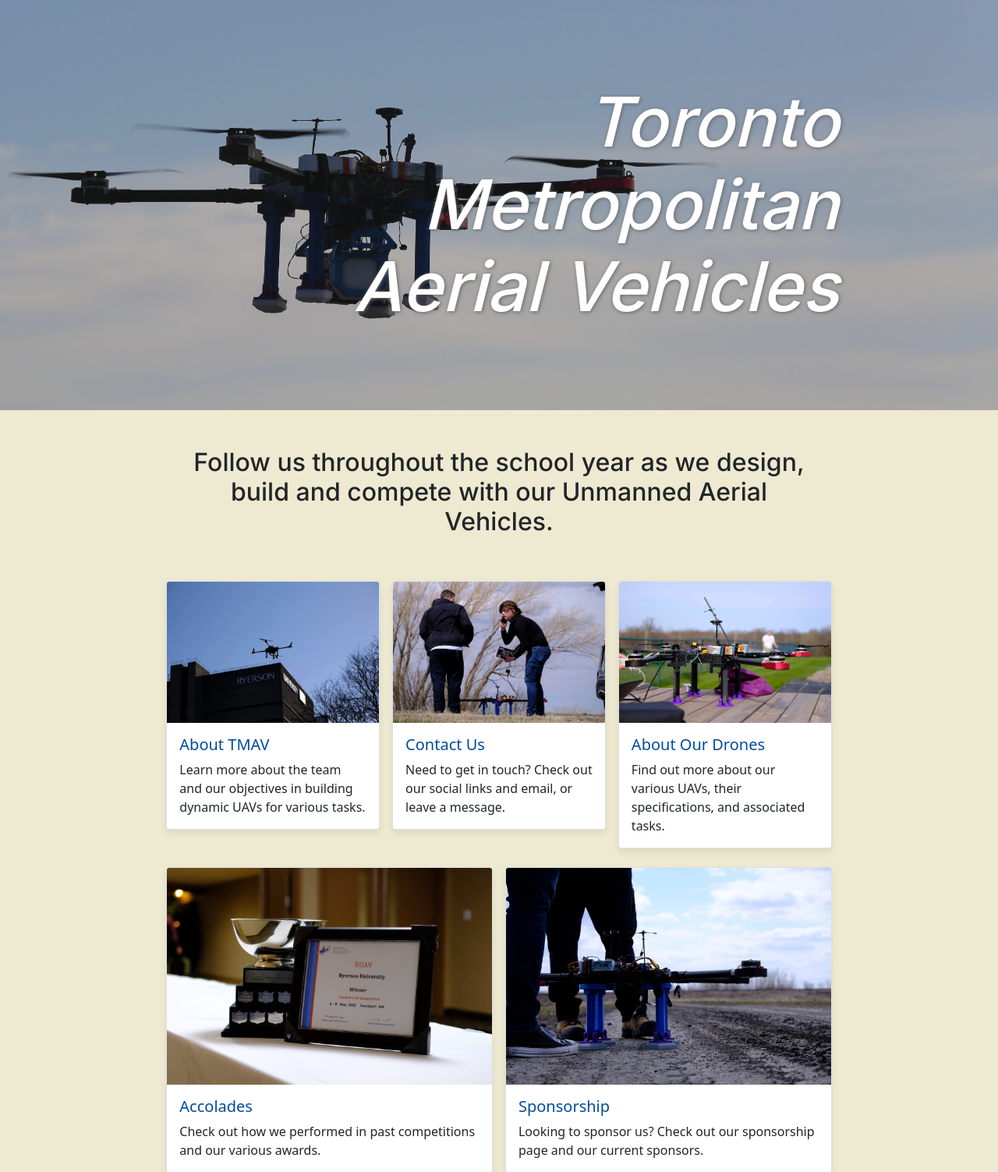
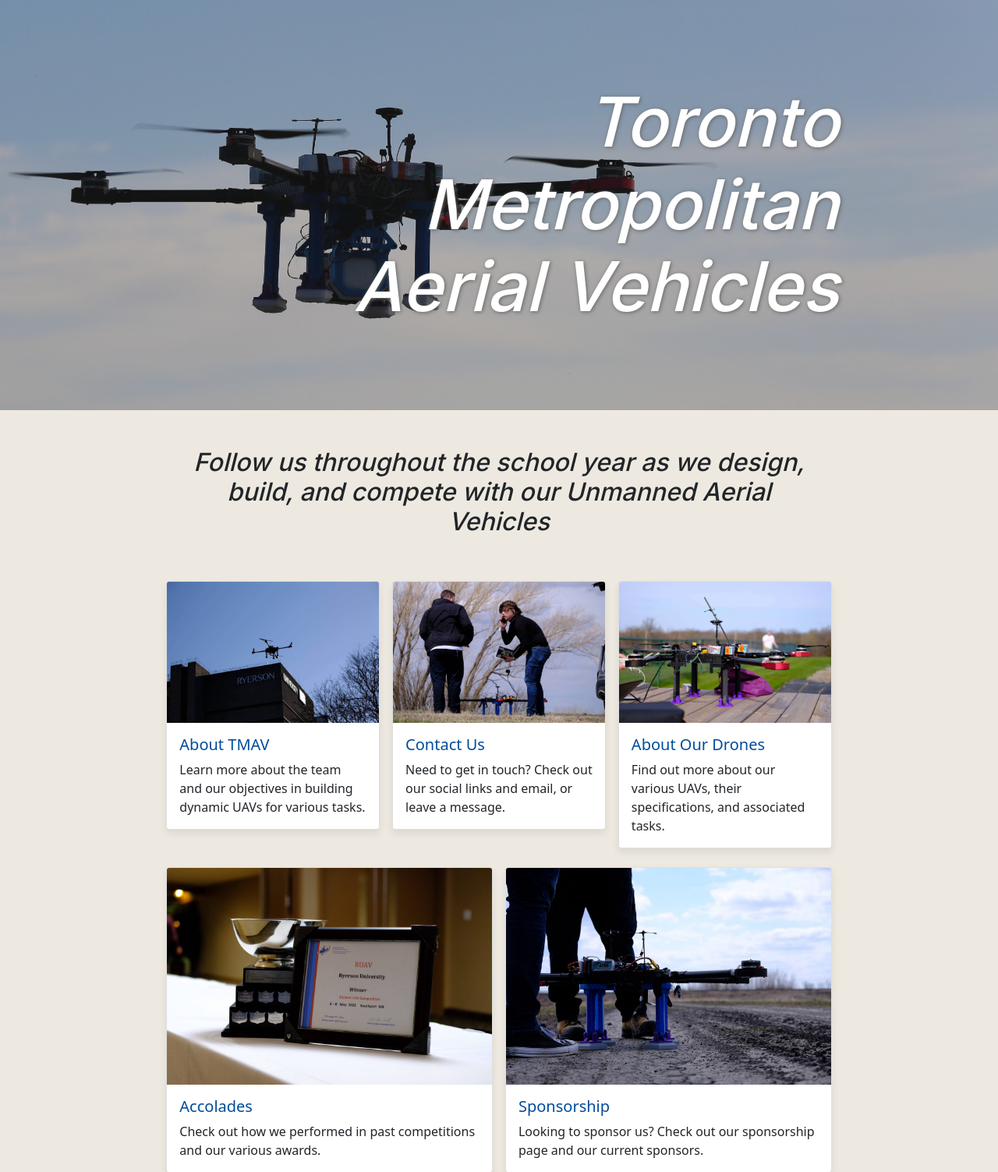
Before and after one commit to TMet-Aerial-Vehicles/TMAV-Website, a PHP site: page / in a window 1280 px wide. Shown: the part 72-1575 px from the top of the page at 78% size. Run offline with PHP 8.4, Linux system fonts and the light colour scheme.

Commit message:
Design Updates

```diff
--- a/main.css
+++ b/main.css
@@ -695,7 +695,7 @@ hr.half-hr {
 }
 
 .home-bg-beige {
-    background-color: #EEE9D1;
+    background-color: #EEE9E0;
 }
 
 .home-bg-blue {
--- a/views/index.php
+++ b/views/index.php
@@ -26,8 +26,8 @@
             <section class="row py-4 px-2 ">
                 <div class="col-12 col-md-2"></div>
                 <div class="col-12 col-md-8">
-                    <div class="text-center p-md-4 p-3 location-large tmu-font">
-                        <h2>Follow us throughout the school year as we design, build and compete with our Unmanned Aerial Vehicles.</h2>
+                    <div class="text-center p-md-4 p-3 location-large tmu-i-font">
+                        <h2>Follow us throughout the school year as we design, build, and compete with our Unmanned Aerial Vehicles</h2>
                     </div>
                 </div>
                 <div class="col-12 col-md-2"></div>
@@ -96,7 +96,7 @@
             <section class="row mb-4">
                 <div class="col-md-2"></div>
                 <div class="col-md-8">
-                    <h1 class="text-center p-4">Gallery</h1>
+                    <h1 class="text-center px-4 pt-4 pb-2">Gallery</h1>
                     <!-- Carousel -->
                     <div id="home-carousel" class="carousel slide" data-bs-ride="carousel">
 
```
